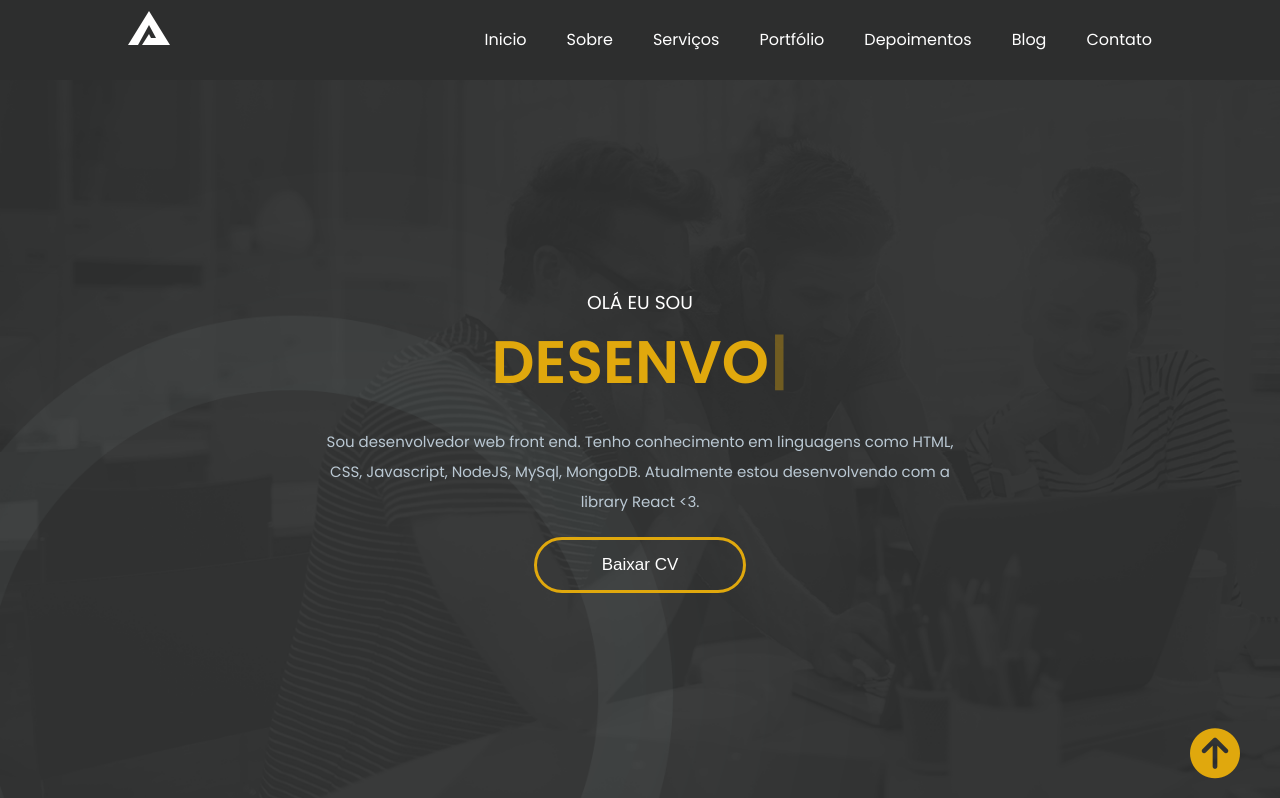
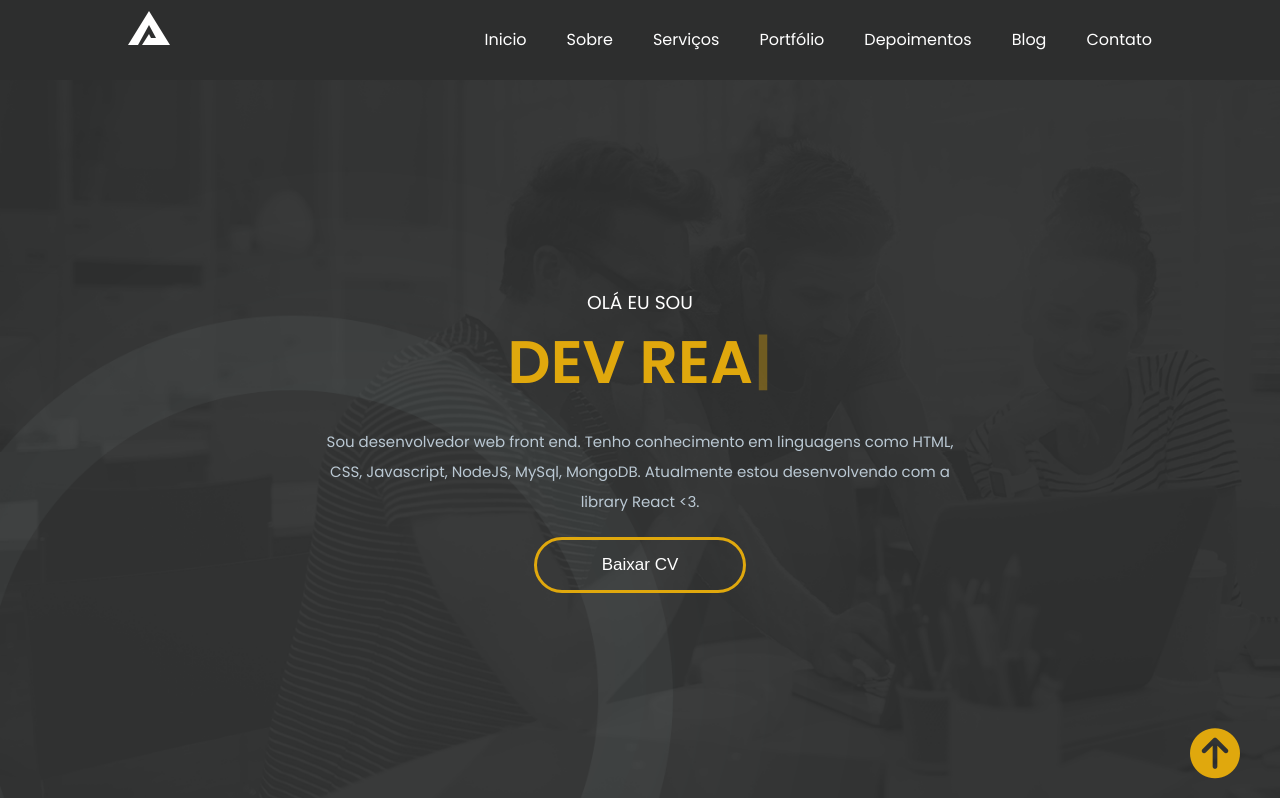
Before and after one commit to GabrielBarbosa07/Portfolio, a React (Create React App) app: page / in a window 1280 px wide. Shown: the top 798 px of the page. Built offline with nearby package versions, Linux system fonts and the light colour scheme.

Commit message:
Ajustes nos dados

```diff
--- a/src/components/data/gbdata.js
+++ b/src/components/data/gbdata.js
@@ -37,7 +37,7 @@ export const home = [
         id: 1,
         text: "OLÁ EU SOU",
         name: "GABRIEL BARBOSA",
-        post: "DESENVOLVEDOR REACT",
+        post: "DEV REACT",
         design: "FRONT-END",
         desc: "Sou desenvolvedor web front end. Tenho conhecimento em linguagens como HTML, CSS, Javascript, NodeJS, MySql, MongoDB. Atualmente estou desenvolvendo com a library React <3.",
     },
```
